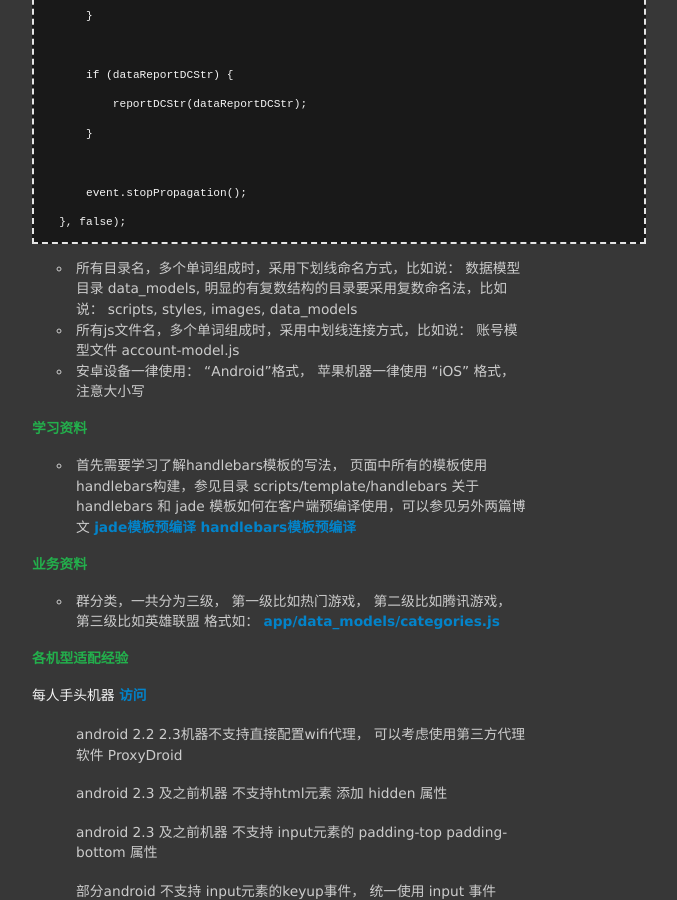
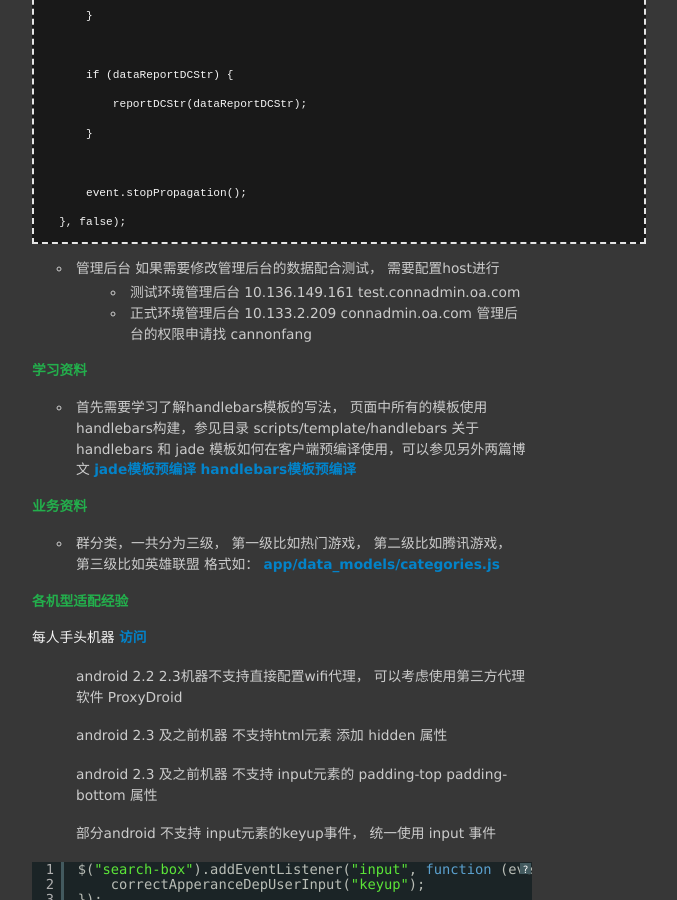
Before and after one commit to materliu/materliu.github.io, a Jekyll site: the page built from all/tencent/_posts/2014-03-19-手Q群查找README.md, in a window 1280 px wide and 900 px high, scrolled down 6080 px. Shown: the whole window, without its empty margins (273-950 px from the left). Built offline with Jekyll 4.4.1, drawn with Linux system fonts in a browser that asks for light colours; Markdown is read by kramdown in place of the engine named in the settings.

Commit message:
添加管理后台的配置信息 ！

````diff
--- a/all/tencent/_posts/2014-03-19-手Q群查找README.md
+++ b/all/tencent/_posts/2014-03-19-手Q群查找README.md
@@ -223,9 +223,11 @@ http://ars.isd.com/
    }, false);
 ```
 
-+ 所有目录名，多个单词组成时，采用下划线命名方式，比如说： 数据模型目录 data_models, 明显的有复数结构的目录要采用复数命名法，比如说： scripts, styles, images, data_models
-+ 所有js文件名，多个单词组成时，采用中划线连接方式，比如说： 账号模型文件 account-model.js
-+ 安卓设备一律使用： "Android"格式， 苹果机器一律使用 "iOS" 格式， 注意大小写
++ 管理后台
+    如果需要修改管理后台的数据配合测试， 需要配置host进行
+    + 测试环境管理后台 10.136.149.161 test.connadmin.oa.com
+    + 正式环境管理后台 10.133.2.209 connadmin.oa.com
+    管理后台的权限申请找 cannonfang
 
 
 
````
